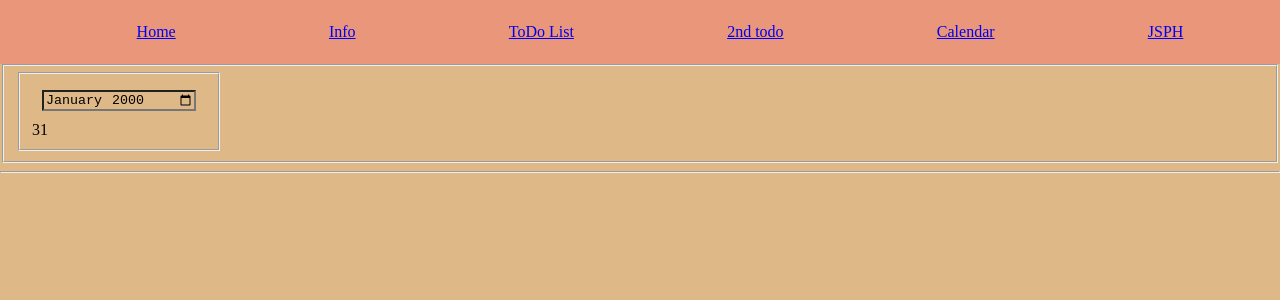
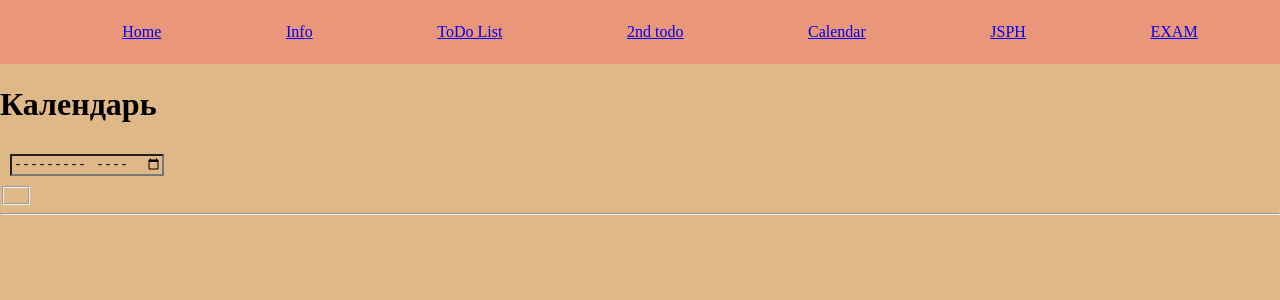
Before and after one commit to Kirillkirsh/p11-nextjs, a Next.js app: page /calendar in a window 1280 px wide. Shown: the top 300 px of the page. Built offline with nearby package versions, Linux system fonts and the light colour scheme.

Commit message:
ExamBuilding

```diff
--- a/components/CalendarJXS/calendar.module.css
+++ b/components/CalendarJXS/calendar.module.css
@@ -2,3 +2,15 @@
     max-width: 100px;
 
 }
+.diva{
+    max-width: 350px;
+    display: flex;
+    flex-wrap: wrap;
+}
+
+.spandi{
+    max-width: 10px;
+    margin:5px;
+    padding: 10px;
+    border: 1px solid black;
+}
--- a/components/CalendarJXS/index.jsx
+++ b/components/CalendarJXS/index.jsx
@@ -1,55 +1,49 @@
-import { useState } from "react";
-import classes from './calendar.module.css';
-export default function CalendarMDY() {
 
-    return <fieldset>
-        <CalendarDays year={2024} month={11} />
-    </fieldset>
+import React, { useState, useEffect } from 'react';
+import classes from './calendar.module.css'
+
+export default function Calendar() {
+    const [selectdate, setselectDate] = useState('');
+    const [days, setDays] = useState([]);
+
+    useEffect(() => {
+      if (selectdate) {
+        const [year, month] = selectdate.split('-');
+        const calendarDays = generateCalendar(parseInt(year), parseInt(month) - 1);
+        setDays(calendarDays);
+      }
+    }, [selectdate]);
+
+    return (
+      <div>
+        <h1>Календарь</h1>
+        <input type="month" value={selectdate} onChange={(event) => setselectDate(event.target.value)}/>
+
+        <div className={classes.diva}>
+          <RenderDays days={days}/>
+        </div>
+      </div>
+    );
+  }
+
+function generateCalendar(year, month) {
+  const date = new Date(year, month, 1);
+  const daysInMonth = new Date(year, month + 1, 0).getDate();
+  const startDay = date.getDay();
+
+  const calendarDays = [];
+  for (let i = 0; i < startDay; i++) {
+    calendarDays.push(null);
+  }
+
+  for (let day = 1; day <= daysInMonth; day++) {
+    calendarDays.push(day);
+  }
+
+  return calendarDays;
 }
 
-function CalendarDays() {
-    const
-        [value, setValue] = useState('2000-01'),
-        [year, month] = value.split('-'),
-        date = new Date(year, month)
-        ;
-
-
-
-    return <><fieldset className={classes.calen}>
-        <input type="month" value={value} onInput={event => {setValue(event.currentTarget.value)}} />
-        <CalendarOut date={date} />
-    </fieldset>
-    </>
+function RenderDays({days}) {
+  return <fieldset className={classes.diva}>{days.map((day, index) => (<span key={index} className={classes.spandi}>
+    {day !== null ? day : ' '}</span>))}</fieldset>;
 }
-
-// function week(monday, days){
-//     let str = '';
-//     for(let i = monday; i < monday+7; i++){
-//         let cell = String(i);
-//         if(i < 1) cell = '<';
-//         if(i > days) cell ='>';
-//         str += " " + cell.padStart(2, '_');
-//     }
-// }
-
-function CalendarOut({date}){
-    const year = date.getFullYear(),
-    firstDayOfWeek = date.getDay(),
-    month = date.getMonth(),
-    lastDay = (new Date(year, month, 0)).getDate();
-
-    return<>{lastDay}</>
-
-
-
-}
-
-
-// function month({shift, days}) {
-//     for(let m = 1 - shift; m <= days; m+=7){week(m,days)}
-
-// }
-//const firstDayWeek = (new Date(year, month, 1)).getDay(),
-  //      lastDayWeek = (new Date(year, month + 1, 0).getDay()),
-    //    lastDayNum = new Date(year, month + 1, 0);
--- a/components/Header.jsx
+++ b/components/Header.jsx
@@ -7,7 +7,8 @@ const pages = [
     {href:'/like-demo', title:'ToDo List'},
     {href:'/todopage', title:"2nd todo"},
     {href: '/calendar', title: 'Calendar'},
-    {href:'/jsph', title:'JSPH'}
+    {href:'/jsph', title:'JSPH'},
+    {href:'/exam-page', title:'EXAM'}
 ]
 export function Header(){
     console.log('classes = ', classes);
--- a/global.css
+++ b/global.css
@@ -40,3 +40,9 @@ tr{
     display: flex;
     justify-content: center;
 }
+
+.diva{
+    max-width: 350px;
+    display: flex;
+    flex-wrap: wrap;
+}
--- a/pages/calendar.jsx
+++ b/pages/calendar.jsx
@@ -1,5 +1,6 @@
-import CalendarMDY from "../components/CalendarJXS";
+import Calendar from "../components/CalendarJXS";
+
 
 export default function DemoCalendar(){
-    return <CalendarMDY/>
+    return <Calendar/>
 }
--- /dev/null
+++ b/pages/exam-page.jsx
@@ -0,0 +1,5 @@
+import ExamFilms from "../components/Exam";
+
+export default function ExamPage(){
+    return <ExamFilms/>
+}
```
Also changed, not shown: components/Exam/index.jsx (added, +51 -0 lines), components/JSPH/index.jsx (+4 -4 lines).
